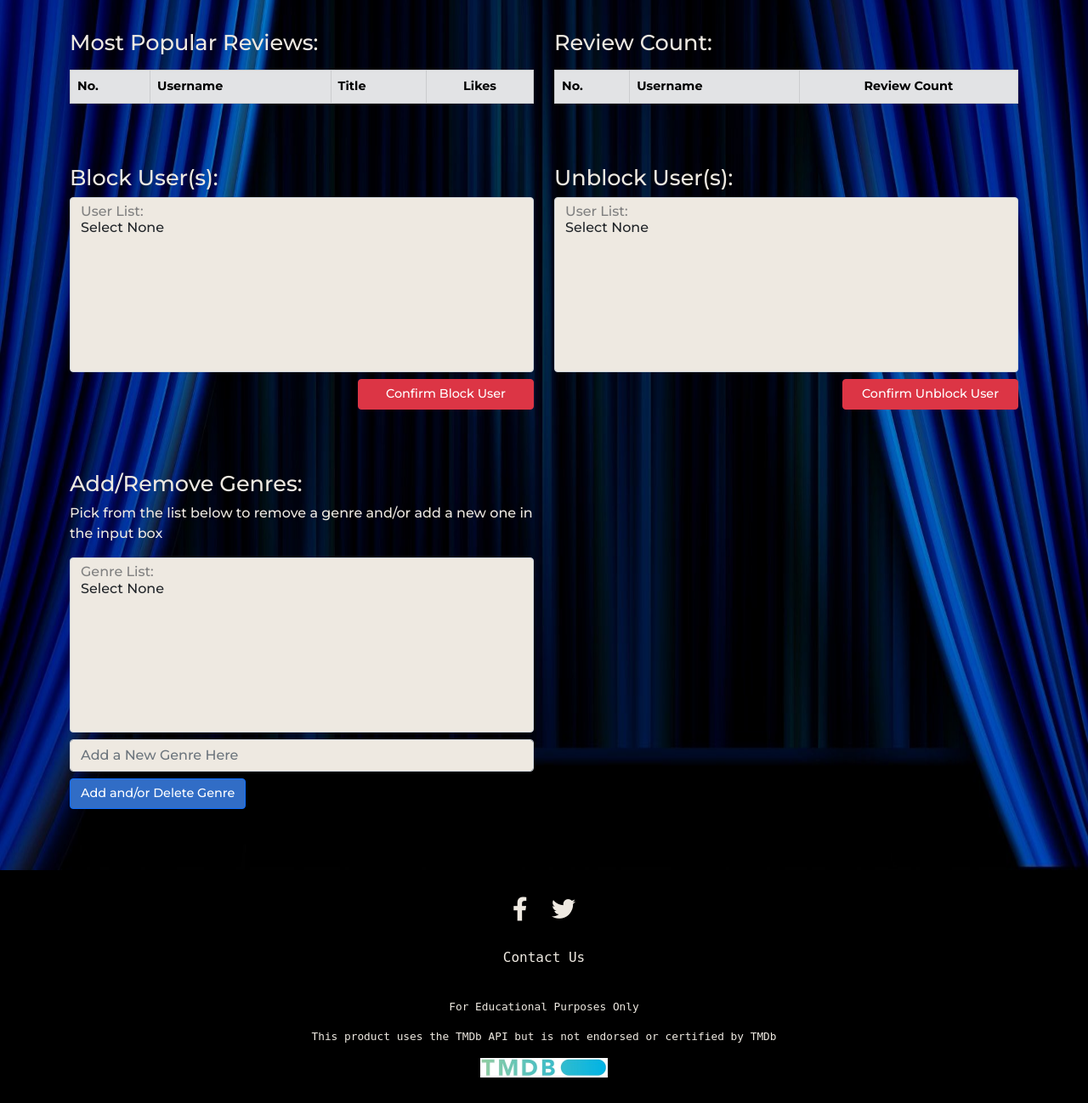
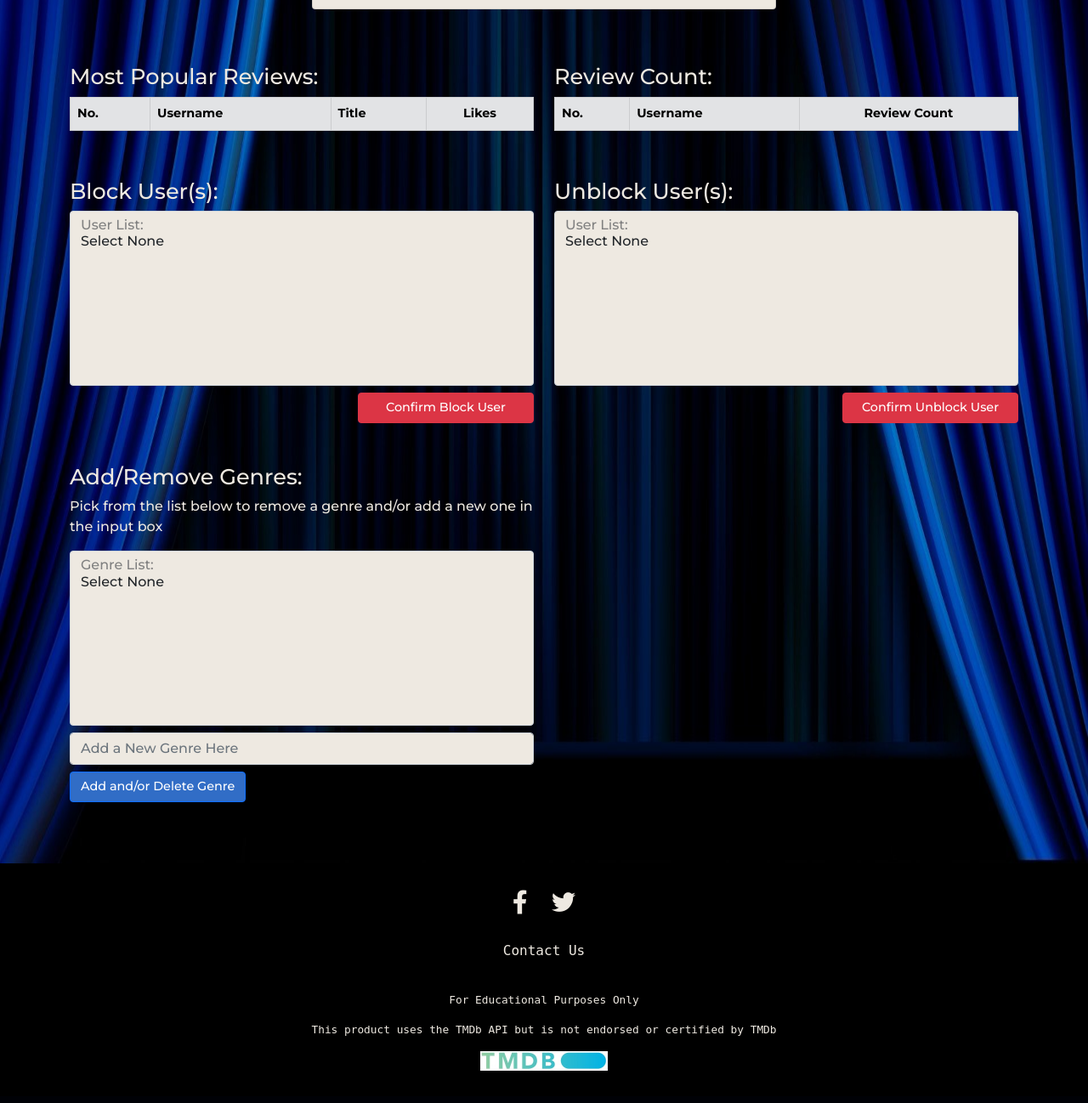
Before and after one commit to robot5000-design/ms3, a Flask app: template templates/admin_controls.html in a window 1280 px wide. Shown: the part 387-1685 px from the top of the page at 85% size. After the commit the page ends 1647 px from the top, so only its background shows below. Run offline with Flask 2, Linux system fonts and the light colour scheme; the template is opened without the code that fills it, so the values that code supplies are empty; some libraries are stand-ins or nearby versions.

Commit message:
Style tweaks to various items

```diff
--- a/static/css/style.css
+++ b/static/css/style.css
@@ -130,6 +130,10 @@
 
 .go-back .spinner-border {
   margin: .3em;
+}
+
+.go-back {
+  width: auto;
 }
 
 /*--------------------------------------------------------Background Images */
@@ -339,7 +343,6 @@
 .register-wrapper,
 .contact-wrapper {
   width: 100%;
-  margin-top: 50px;
 }
 
 /*--------------------------------------------------------Browse Reviews / My Reviews */
@@ -521,11 +524,9 @@
     width: 100%;
   }
   .register-wrapper,
-  .contact-wrapper {
-    width: 60%;
-  }
+  .contact-wrapper,
   .search-box {
-    width: 80%;
+    width: 85%;
   }
   .heading {
     font-size: 1.8em;
@@ -549,6 +550,10 @@
   .review-wrapper {
     padding-top: 30px;
   }
+  .register-wrapper,
+  .contact-wrapper {
+    width: 70%;
+  }
 }
 
 @media screen and (min-width: 992px) {
@@ -564,7 +569,7 @@
   }
   .register-wrapper,
   .contact-wrapper {
-    width: 40%;
+    width: 60%;
   }
   #carousel-12X1 {
     display: none;
@@ -604,4 +609,8 @@
   .review-wrapper {
     padding-right: 60px;
   }
+  .register-wrapper,
+  .contact-wrapper {
+    width: 40%;
+  }
 }
--- a/templates/admin_controls.html
+++ b/templates/admin_controls.html
@@ -5,7 +5,7 @@
 {% endblock %}
 
 {% block content %}
-    <div class="container pt-4 pb-5">
+    <div class="container">
         <div class="row text-center pb-3">
             <div class="col">
                 <h1 class="heading">Admin Controls:</h1>
@@ -31,9 +31,9 @@
             </div>
         </div>
         <div class="row">
-            <div class="col-12 col-lg-6">
+            <div class="col-12 col-lg-6 my-3">
                 <h2>Most Popular Reviews:</h2>
-                <table class="table table-hover table-secondary table-bordered mt-3 mb-5">
+                <table class="table table-hover table-secondary table-bordered">
                     <thead>
                         <tr>
                             <th scope="col">No.</th>
@@ -64,9 +64,9 @@
                     </tbody>
                 </table>
             </div>
-            <div class="col-12 col-lg-6">
+            <div class="col-12 col-lg-6 my-3">
                 <h2>Review Count:</h2>
-                <table class="table reviews-table table-hover table-secondary table-bordered mt-3 mb-5">
+                <table class="table reviews-table table-hover table-secondary table-bordered">
                     <thead>
                         <tr>
                             <th scope="col">No.</th>
@@ -91,7 +91,7 @@
                 </table>
             </div>
         </div>
-        <div class="row mb-5 mt-4">
+        <div class="row my-4">
             <div class="col-12 col-lg-6 pb-4">
                 <h2>Block User(s):</h2>
                 <form class="" action="{{ url_for('admin_controls') }}" method="POST">
--- a/templates/base.html
+++ b/templates/base.html
@@ -88,7 +88,7 @@
             {% endif %}
         {% endwith %}
     </aside>
-    <main class="container-fluid backing-image">
+    <main class="container-fluid backing-image py-5">
         {% block content %}
         {% endblock %}
     </main>
--- a/templates/register.html
+++ b/templates/register.html
@@ -6,7 +6,7 @@
 
 {% block content %}
     <div class="container register-wrapper">
-        <h1 class="heading mb-3">Register New User:</h1>
+        <h1 class="heading mb-3 text-center">Register New User:</h1>
         <form class="needs-validation" action="{{ url_for('register') }}" method="POST" novalidate>
             <input type="hidden" name="csrf_token" value="{{ csrf_token() }}" />
             <div class="mb-3">
```
Also changed, not shown: templates/change_password.html (+6 -2 lines), templates/contact.html (+8 -2 lines), templates/index.html (+5 -5 lines).
